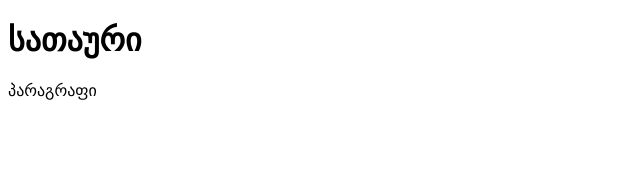
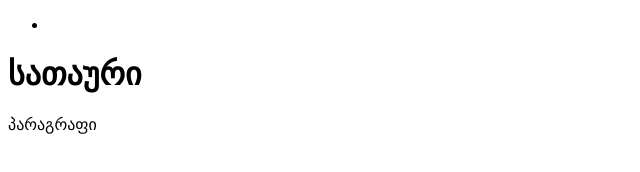
Before and after one commit to alikazango/axali-saiti, a plain HTML site: page index.html in a window 1280 px wide. Shown: the whole page, without its empty margins (0-640 px from the left). Drawn offline with Linux system fonts and the light colour scheme.

Commit message:
ნავიგაციის დამატება

```diff
--- a/index.html
+++ b/index.html
@@ -2,10 +2,15 @@
 <html>
 <head>
 	<title>ახალი საიტი</title>
+	<link rel="stylesheet" type="text/css" href="style.css">
 </head>
 <body>
+	<nav>
+		<ul>
+			<li class="li1"></li>
+		</ul>
+	</nav>
 	<h1>სათაური</h1>
 	<p>პარაგრაფი</p>
-
 </body>
 </html>
```
